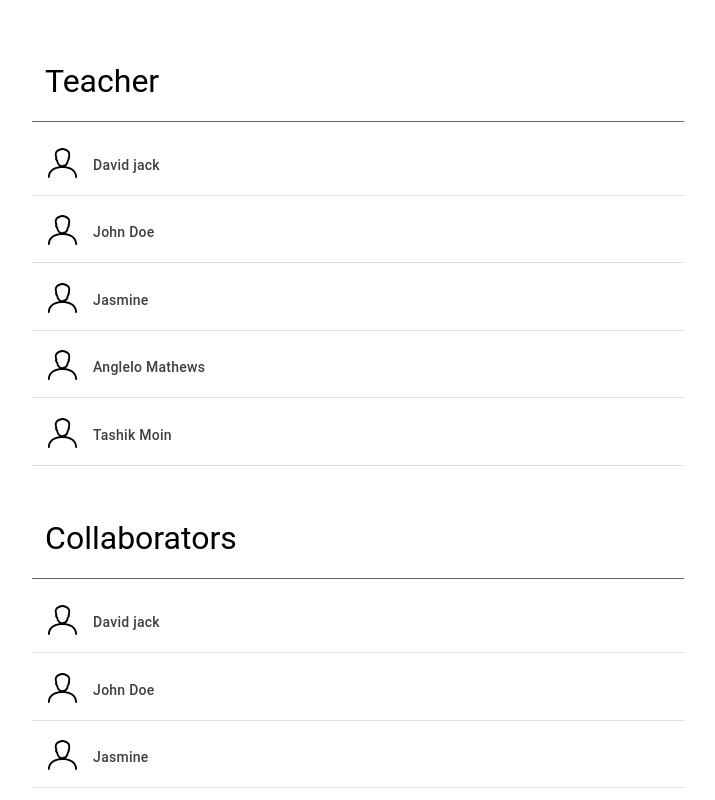
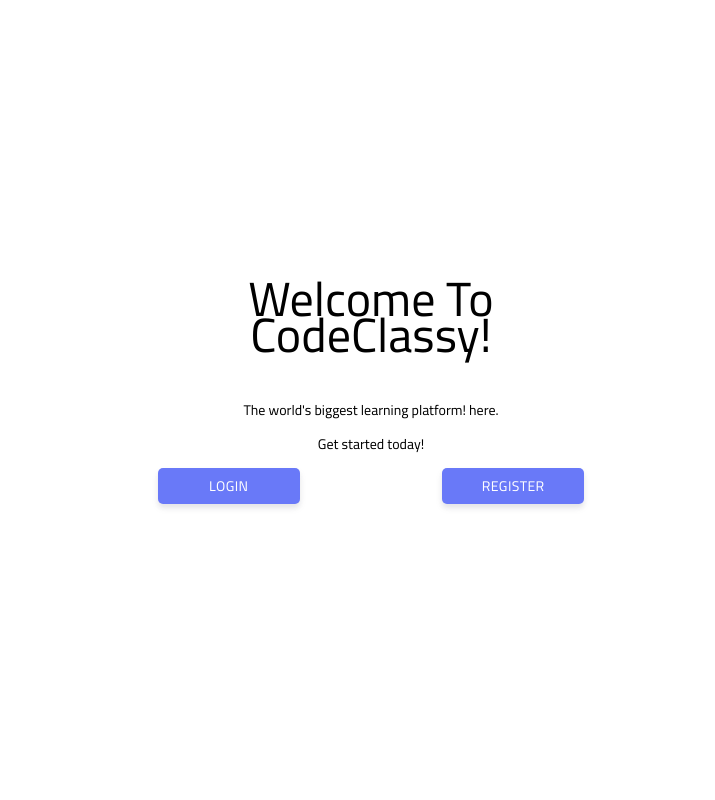
Before and after one commit to Rubix982/CodeClassy, a Next.js app in the folder frontend/: page / in a window 1280 px wide. Shown: the top 800 px of the page, without its empty margins (277-992 px from the left). Built offline with nearby package versions, Linux system fonts and the light colour scheme.

Commit message:
Fixed index styles, removed membership view from home, add default code from bloggr
Signed-off-by: Saif Ul Islam <saifulislam84210@gmail.com>

```diff
--- a/frontend/pages/index.js
+++ b/frontend/pages/index.js
@@ -1,12 +1,61 @@
-import Head from 'next/head'
-import MembersView from '../src/components/MembersView/MembersView'
+import React from "react";
 
-export default function Home() {
+import styles from "../styles/index.module.css";
+
+import { Grid, Button } from '@mui/material';
+
+export default function Index() {
   return (
-    <div>
-      <MembersView/>
-      {/* adding this component here for testing purpose only.. it will be inside classroom people page
-      along with the navbar  */}
-    </div>
-  )
+    <Grid
+      container
+      spacing={0}
+      direction="column"
+      alignItems="center"
+      justifyContent="center"
+      style={{ minHeight: '90vh', minWidth: '100vw', flexDirection: "row", justifyContent: 'center' }}
+    >
+
+      <Grid item xs={4}>
+        <div className={styles.mainCodeClassyTitle}>
+          <p>Welcome To CodeClassy!</p>
+
+        </div>
+
+        <div className={styles.mainCodeClassyContent}>
+          <p>The world's biggest learning platform! here.</p>
+
+          <p>Get started today!</p>
+        </div>
+        <Grid
+          container
+          direction="row"
+          justifyContent="space-between"
+          alignItems="flex-end"
+        >
+
+          <Grid item xs={4} alignItems="center" justifyContent="center" className={styles.actionButton}>
+            <Grid item alignItems="center" justifyContent="center">
+              <Button href="/login">
+                <span className={styles.actionButtonContent}>Login</span>
+              </Button>
+            </Grid>
+          </Grid>
+
+          <Grid item xs={4}>
+
+          </Grid>
+
+          <Grid item xs={4} className={styles.actionButton}>
+            <Grid alignItems="center" justifyContent="center" >
+              <Button href="/register">
+                <span className={styles.actionButtonContent}>Register</span>
+              </Button>
+            </Grid>
+          </Grid>
+
+        </Grid>
+      </Grid>
+
+    </Grid>
+  );
 }
--- /dev/null
+++ b/frontend/styles/index.module.css
@@ -0,0 +1,133 @@
+@import url('https://fonts.googleapis.com/css2?family=Cairo&display=swap');
+.container {
+  min-height: 100vh;
+  padding: 0 0.5rem;
+  display: flex;
+  flex-direction: column;
+  justify-content: center;
+  align-items: center;
+}
+
+.title a {
+  color: #0070f3;
+  text-decoration: none;
+}
+
+.title a:hover, .title a:focus, .title a:active {
+  text-decoration: underline;
+}
+
+.title {
+  margin: 0;
+  line-height: 1.15;
+  font-size: 4rem;
+}
+
+.title, .description {
+  text-align: center;
+}
+
+.description {
+  line-height: 1.5;
+  font-size: 1.5rem;
+}
+
+.grid {
+  display: flex;
+  align-items: center;
+  justify-content: center;
+  flex-wrap: wrap;
+  max-width: 800px;
+  margin-top: 3rem;
+}
+
+.card {
+  margin: 1rem;
+  flex-basis: 45%;
+  padding: 1.5rem;
+  text-align: left;
+  color: inherit;
+  text-decoration: none;
+  border: 1px solid #eaeaea;
+  border-radius: 10px;
+  transition: color 0.15s ease, border-color 0.15s ease;
+}
+
+.card:hover, .card:focus, .card:active {
+  color: #0070f3;
+  border-color: #0070f3;
+}
+
+.card h3 {
+  margin: 0 0 1rem 0;
+  font-size: 1.5rem;
+}
+
+.card p {
+  margin: 0;
+  font-size: 1.25rem;
+  line-height: 1.5;
+}
+
+@media (max-width: 600px) {
+  .grid {
+    width: 100%;
+    flex-direction: column;
+  }
+}
+
+.actionButton {
+  /* Primary/Brainstorming Purple */
+  background: #6979F8;
+  /* Shadows/Buttons/Button - 4dp - Shadow */
+  box-shadow: 0px 4px 4px rgba(50, 50, 71, 0.08), 0px 4px 8px rgba(50, 50, 71, 0.06);
+  border-radius: 5px;
+  align-items: center;
+  justify-content: center;
+  display: flex;
+}
+
+.mainCodeClassyTitle {
+  font-family: "Cairo";
+  font-style: "normal";
+  font-weight: "normal";
+  font-size: 48px;
+  line-height: 36px;
+  /* or 75% */
+  text-align: center;
+  color: #000000;
+  /* margin-bottom: 10px; */
+}
+
+.mainCodeClassyContent {
+  font-family: 'Cairo', sans-serif;
+  font-style: normal;
+  font-weight: normal;
+  font-size: 14px;
+  line-height: 20px;
+  /* or 180% */
+  text-align: center;
+  color: #000000;
+  /* margin: 20px; */
+}
+
+.actionButtonContent {
+  font-family: 'Cairo', sans-serif;
+  font-style: "normal";
+  font-weight: "normal";
+  font-size: "16px";
+  line-height: "24px";
+  /* identical to box height, or 150% */
+  display: "flex";
+  align-items: "center";
+  text-align: "center";
+  /* Primary/Brainstorming White */
+  color: #FFFFFF;
+  /* Inside Auto Layout */
+  flex: "none";
+  order: 0;
+  flex-grow: 0;
+  margin: 0px 16px;
+  align-items: center;
+  justify-content: center;
+}
```
